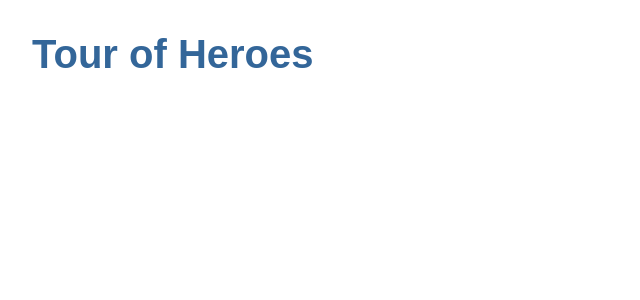
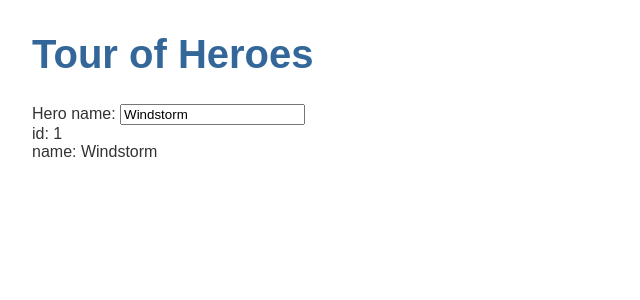
Before and after one commit to DenKuznets/angular-tour-of-heroes, an Angular app: page / in a window 1280 px wide. Shown: the top 300 px of the page, without its empty margins (0-640 px from the left). Built offline with nearby package versions, Linux system fonts and the light colour scheme.

Commit message:
feat: pt1 done

```diff
--- a/src/app/app.component.css
+++ /dev/null
@@ -1 +0,0 @@
-/*# sourceMappingURL=app.component.css.map */
--- a/src/app/app.component.html
+++ b/src/app/app.component.html
@@ -1 +1,2 @@
 <h1>{{title}}</h1>
+<app-heroes></app-heroes>
--- a/src/app/app.component.ts
+++ b/src/app/app.component.ts
@@ -1,11 +1,13 @@
 import { Component } from '@angular/core';
 import { CommonModule } from '@angular/common';
 import { RouterOutlet } from '@angular/router';
+import { HeroesComponent } from './heroes/heroes.component';
+import { FormsModule } from '@angular/forms';
 
 @Component({
   selector: 'app-root',
   standalone: true,
-  imports: [CommonModule, RouterOutlet],
+  imports: [HeroesComponent, CommonModule, RouterOutlet],
   templateUrl: './app.component.html',
   styleUrl: './app.component.scss',
 })
--- /dev/null
+++ b/src/app/hero.ts
@@ -0,0 +1,4 @@
+export interface Hero {
+  id: number;
+  name: string;
+}
--- a/src/app/heroes/heroes.component.html
+++ b/src/app/heroes/heroes.component.html
@@ -1 +1,6 @@
-<p>heroes works!</p>
+<div>
+  <label for="name">Hero name: </label>
+  <input id="name" [(ngModel)]="hero.name" placeholder="name">
+</div>
+<div><span>id: </span>{{hero.id}}</div>
+<div><span>name: </span>{{hero.name}}</div>
--- a/src/app/heroes/heroes.component.ts
+++ b/src/app/heroes/heroes.component.ts
@@ -1,12 +1,20 @@
 import { Component } from '@angular/core';
+import { Hero } from '../hero';
+import { CommonModule } from '@angular/common';
+import { FormsModule } from '@angular/forms';
+import { HEROES } from '../mock-heroes';
 
 @Component({
   selector: 'app-heroes',
   standalone: true,
-  imports: [],
+  imports: [CommonModule, FormsModule],
   templateUrl: './heroes.component.html',
-  styleUrl: './heroes.component.scss'
+  styleUrl: './heroes.component.scss',
 })
 export class HeroesComponent {
-
+  hero: Hero = {
+    id: 1,
+    name: 'Windstorm',
+  };
+  heroes = HEROES;
 }
--- /dev/null
+++ b/src/app/mock-heroes.ts
@@ -0,0 +1,13 @@
+import { Hero } from './hero';
+
+export const HEROES: Hero[] = [
+  { id: 12, name: 'Dr. Nice' },
+  { id: 13, name: 'Bombasto' },
+  { id: 14, name: 'Celeritas' },
+  { id: 15, name: 'Magneta' },
+  { id: 16, name: 'RubberMan' },
+  { id: 17, name: 'Dynama' },
+  { id: 18, name: 'Dr. IQ' },
+  { id: 19, name: 'Magma' },
+  { id: 20, name: 'Tornado' },
+];
```
Also changed, not shown: 1 other file (tests, documents, lock files or other folders).
